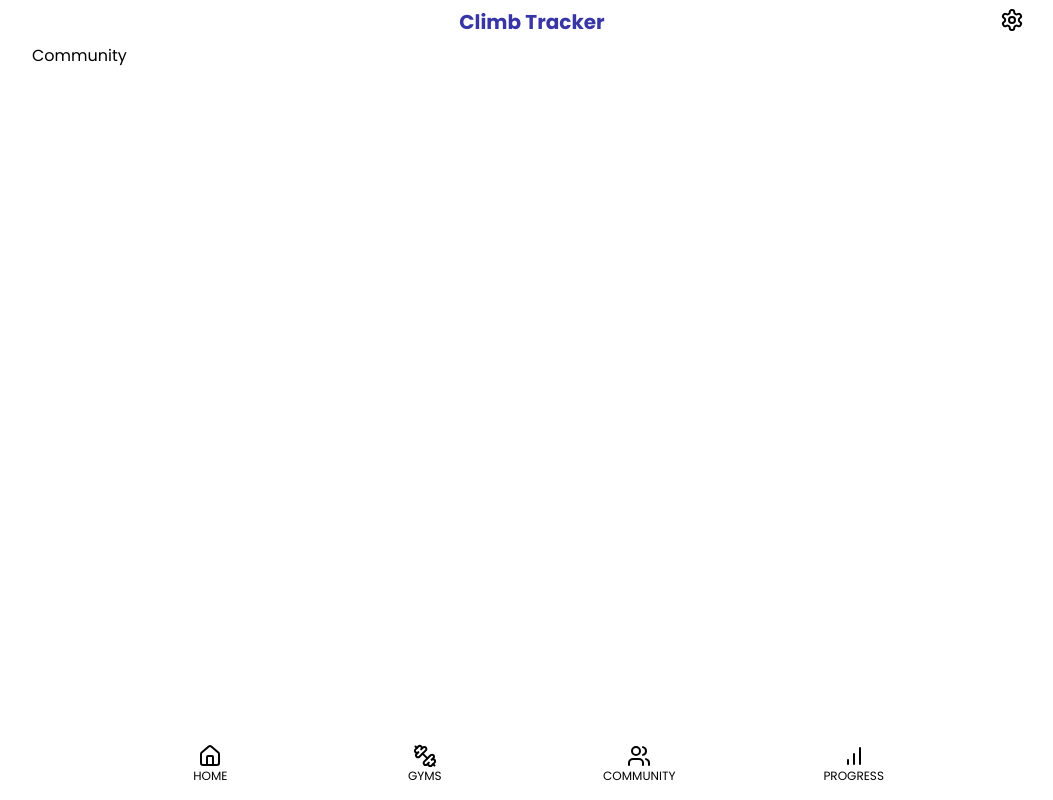
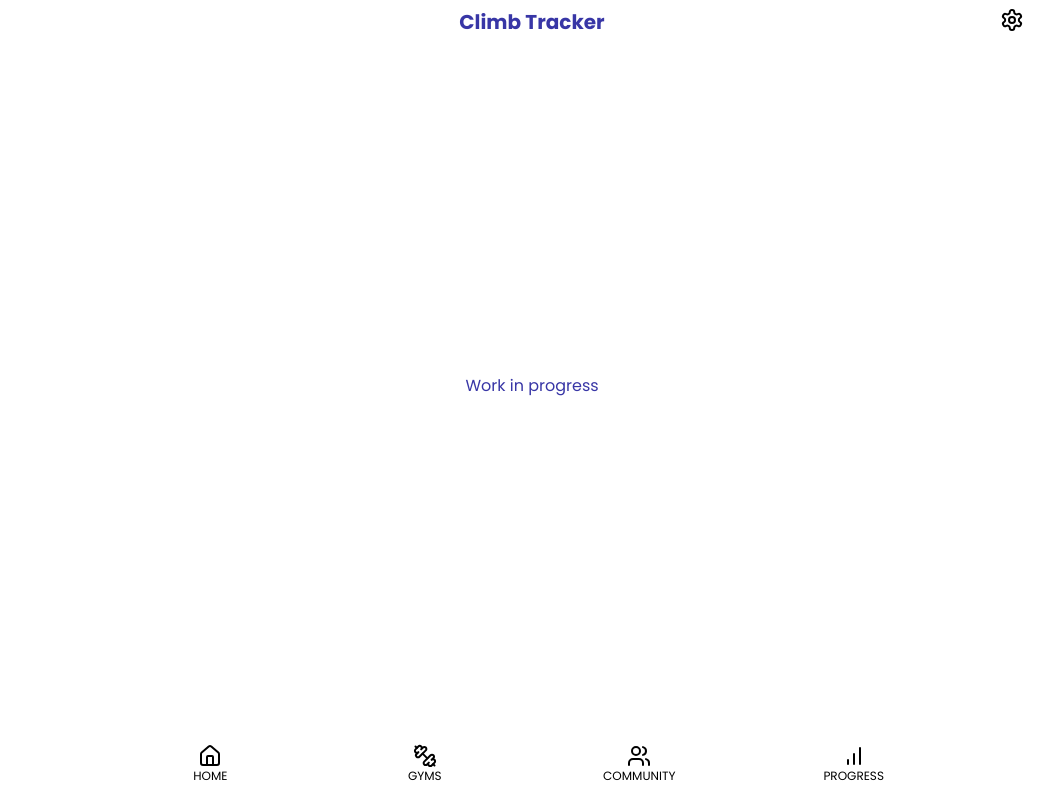
Before and after one commit to eddiepeters00/ClimbTracker, a Next.js app: page /community in a window 1280 px wide. Shown: the whole page, without its empty margins (108-1161 px from the left). Built offline with nearby package versions, Linux system fonts and the light colour scheme.

Commit message:
Changed pin color on map

```diff
--- a/src/app/(authed)/community/page.tsx
+++ b/src/app/(authed)/community/page.tsx
@@ -1,3 +1,7 @@
 export default function Page() {
-  return <div className="text-black">Community</div>;
+  return (
+    <div className="text-primary grid place-content-center h-full">
+      Work in progress
+    </div>
+  );
 }
--- a/src/components/map/map.tsx
+++ b/src/components/map/map.tsx
@@ -19,7 +19,7 @@ export default function Map({ gyms }: { gyms: Gym[] }) {
       const { Map } = await loader.importLibrary("maps");
 
       //Init marker
-      const { AdvancedMarkerElement } = (await loader.importLibrary(
+      const { AdvancedMarkerElement, PinElement } = (await loader.importLibrary(
         "marker"
       )) as google.maps.MarkerLibrary;
 
@@ -46,11 +46,18 @@ export default function Map({ gyms }: { gyms: Gym[] }) {
           content: gym.name,
         });
 
+        const pinElement = new PinElement({
+          background: "#3836a6",
+          borderColor: "white",
+          glyphColor: "white",
+        });
+
         //Put up marker
         const marker = new AdvancedMarkerElement({
           map: map,
           position: { lat: gym.lat, lng: gym.lng },
           title: gym.name,
+          content: pinElement.element,
         });
 
         infoWindow.open(map, marker);
```
